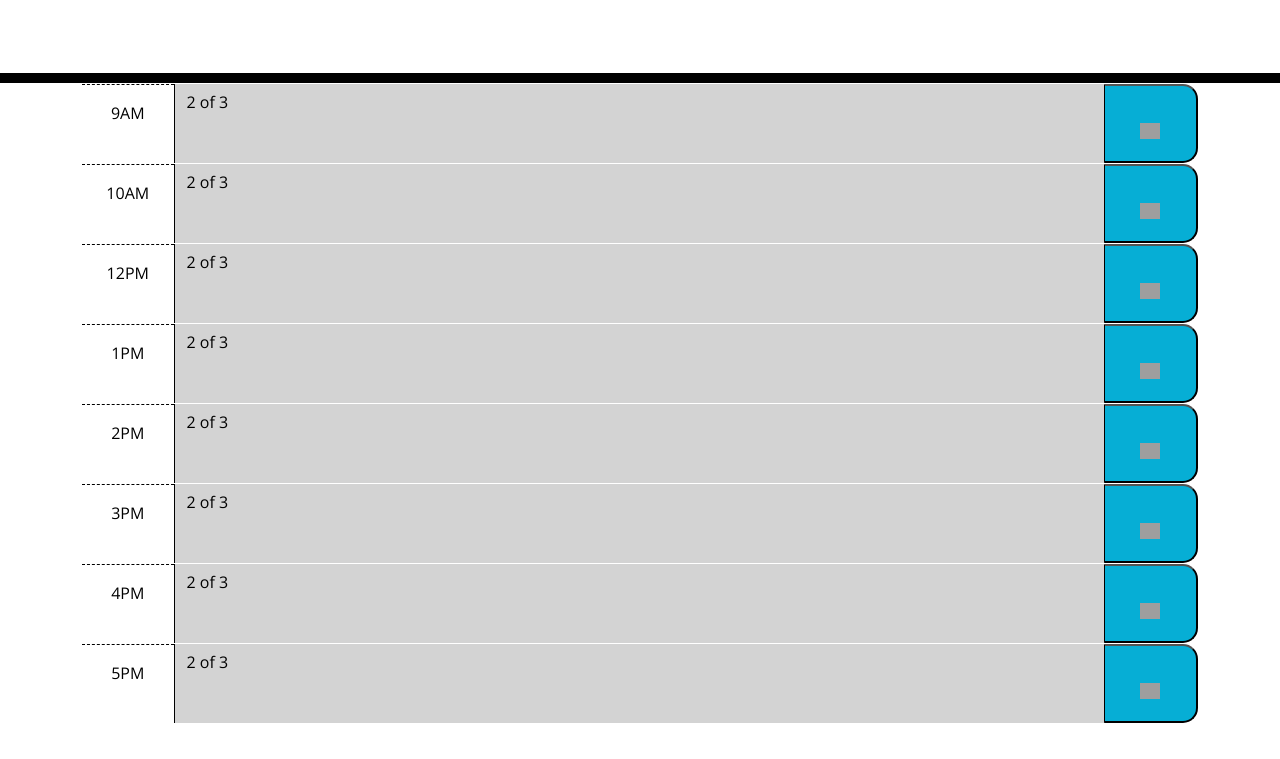
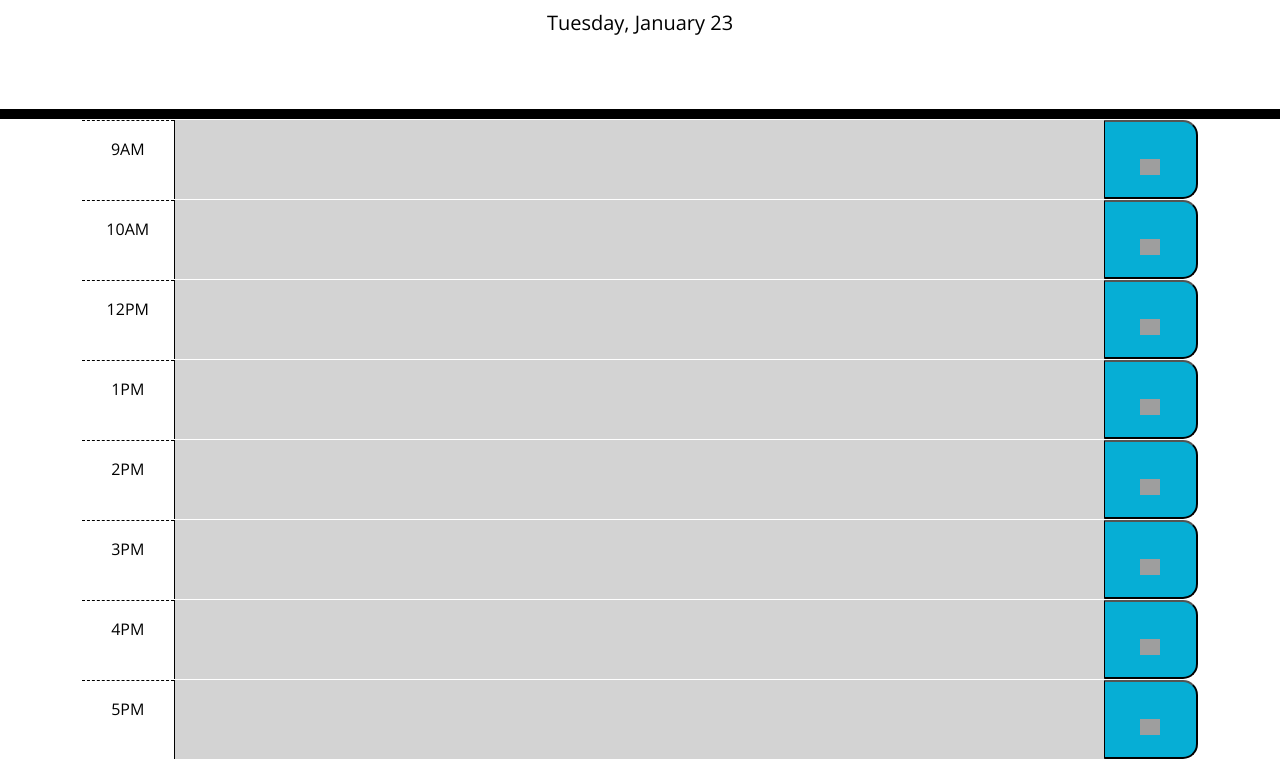
Before and after one commit to unicorn453/Work-Scheduler, a plain HTML site: page index.html in a window 1280 px wide. Shown: the part 168-927 px from the top of the page. Before the commit the page ends 891 px from the top, so only its background shows below. Drawn offline with nearby package versions, Linux system fonts and the light colour scheme; grey boxes are pictures that could not be loaded.

Commit message:
added current date

```diff
--- a/index.html
+++ b/index.html
@@ -38,7 +38,7 @@
       <div class="container text-center">
         <div class="row time-block">
           <div class="col hour">9AM</div>
-          <textarea class="col-10 past">2 of 3</textarea>
+          <textarea class="col-10 past"></textarea>
           <button class="col saveBtn">
             <span class="ui-icon ui-icon-circle-check"></span>
           </button>
@@ -47,7 +47,7 @@
       <div class="container text-center">
         <div class="row time-block">
           <div class="col hour">10AM</div>
-          <textarea class="col-10 past">2 of 3</textarea>
+          <textarea class="col-10 past"></textarea>
           <button class="col saveBtn">
             <span class="ui-icon ui-icon-circle-check"></span>
           </button>
@@ -56,7 +56,7 @@
       <div class="container text-center">
         <div class="row time-block">
           <div class="col hour">12PM</div>
-          <textarea class="col-10 past">2 of 3</textarea>
+          <textarea class="col-10 past"></textarea>
           <button class="col saveBtn">
             <span class="ui-icon ui-icon-circle-check"></span>
           </button>
@@ -65,7 +65,7 @@
       <div class="container text-center">
         <div class="row time-block">
           <div class="col hour">1PM</div>
-          <textarea class="col-10 past">2 of 3</textarea>
+          <textarea class="col-10 past"></textarea>
           <button class="col saveBtn">
             <span class="ui-icon ui-icon-circle-check"></span>
           </button>
@@ -74,7 +74,7 @@
       <div class="container text-center">
         <div class="row time-block">
           <div class="col hour">2PM</div>
-          <textarea class="col-10 past">2 of 3</textarea>
+          <textarea class="col-10 past"></textarea>
           <button class="col saveBtn">
             <span class="ui-icon ui-icon-circle-check"></span>
           </button>
@@ -83,7 +83,7 @@
       <div class="container text-center">
         <div class="row time-block">
           <div class="col hour">3PM</div>
-          <textarea class="col-10 past">2 of 3</textarea>
+          <textarea class="col-10 past"></textarea>
           <button class="col saveBtn">
             <span class="ui-icon ui-icon-circle-check"></span>
           </button>
@@ -92,7 +92,7 @@
       <div class="container text-center">
         <div class="row time-block">
           <div class="col hour">4PM</div>
-          <textarea class="col-10 past">2 of 3</textarea>
+          <textarea class="col-10 past"></textarea>
           <button class="col saveBtn">
             <span class="ui-icon ui-icon-circle-check"></span>
           </button>
@@ -101,16 +101,16 @@
       <div class="container text-center">
         <div class="row time-block">
           <div class="col hour">5PM</div>
-          <textarea class="col-10 past">2 of 3</textarea>
+          <textarea class="col-10 past"></textarea>
           <button class="col saveBtn">
             <span class="ui-icon ui-icon-circle-check"></span>
           </button>
         </div>
       </div>
     </div>
-    <script src="./js/script.js"></script>
     <script src="https://code.jquery.com/jquery-3.6.4.min.js"></script>
     <script src="https://code.jquery.com/ui/1.12.1/jquery-ui.js"></script>
     <script src="https://cdn.jsdelivr.net/npm/dayjs@1/dayjs.min.js"></script>
+    <script src="./js/script.js"></script>
   </body>
 </html>
--- a/js/script.js
+++ b/js/script.js
@@ -1,7 +1,5 @@
-// ui-button-icon-only ui-icon-save
-$(function () {
-  $("button").button({
-    icon: "ui-icon-save",
-    iconPosition: "center",
-  });
-});
+// showing the current date
+var today = dayjs();
+console.log(today);
+
+$("#currentDay").text(today.format("dddd, MMMM D"));
```
